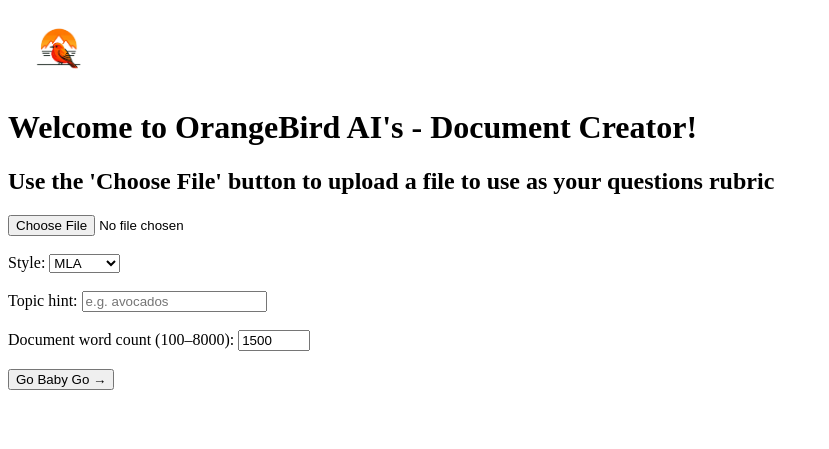
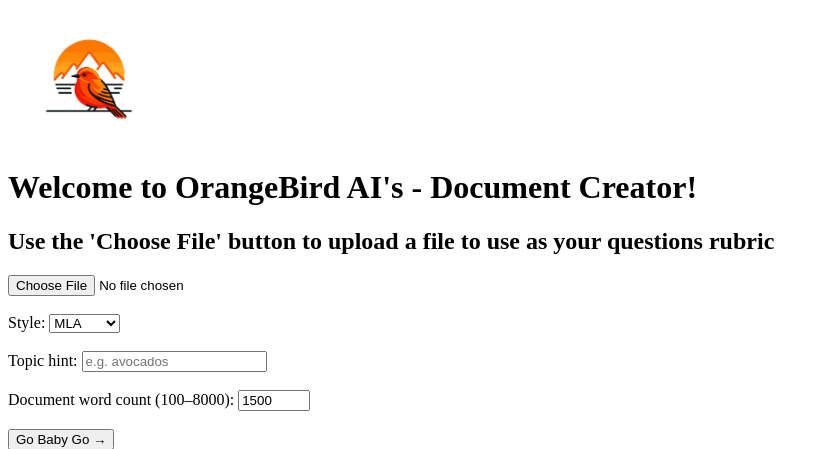
Before and after one commit to orangebirdai/orangebird-filler, a FastAPI app: page / in a window 1280 px wide. Shown: the top 449 px of the page, without its empty margins (0-829 px from the left). Run offline with FastAPI, Linux system fonts and the light colour scheme.

Commit message:
Update index.html

```diff
--- a/templates/index.html
+++ b/templates/index.html
@@ -11,7 +11,7 @@
       padding: 10px 20px;
     }
     header img {
-      height: 60px; /* Adjust size as needed */
+      height: 120px; /* Adjust size as needed */
       width: auto;
     }
   </style>
```
